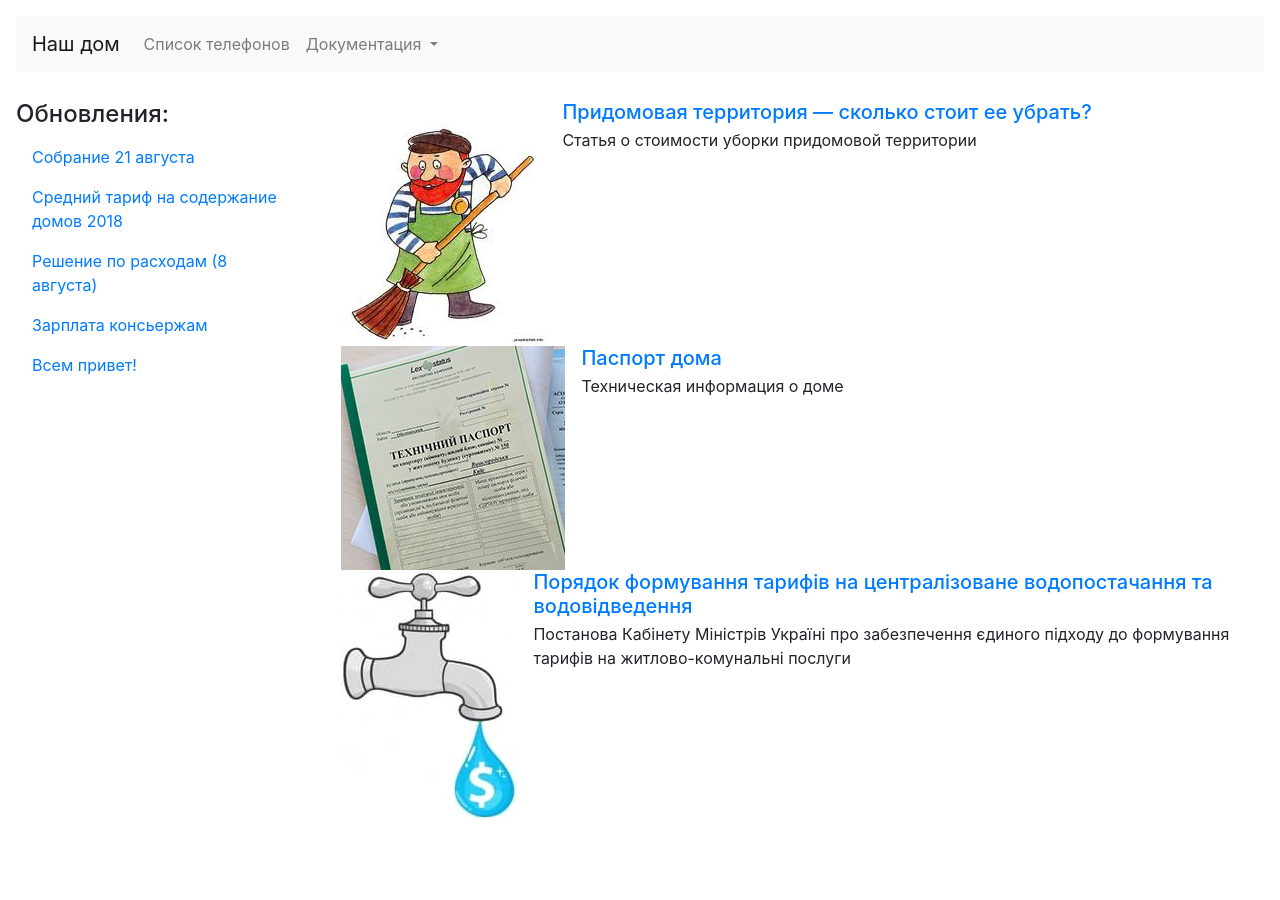
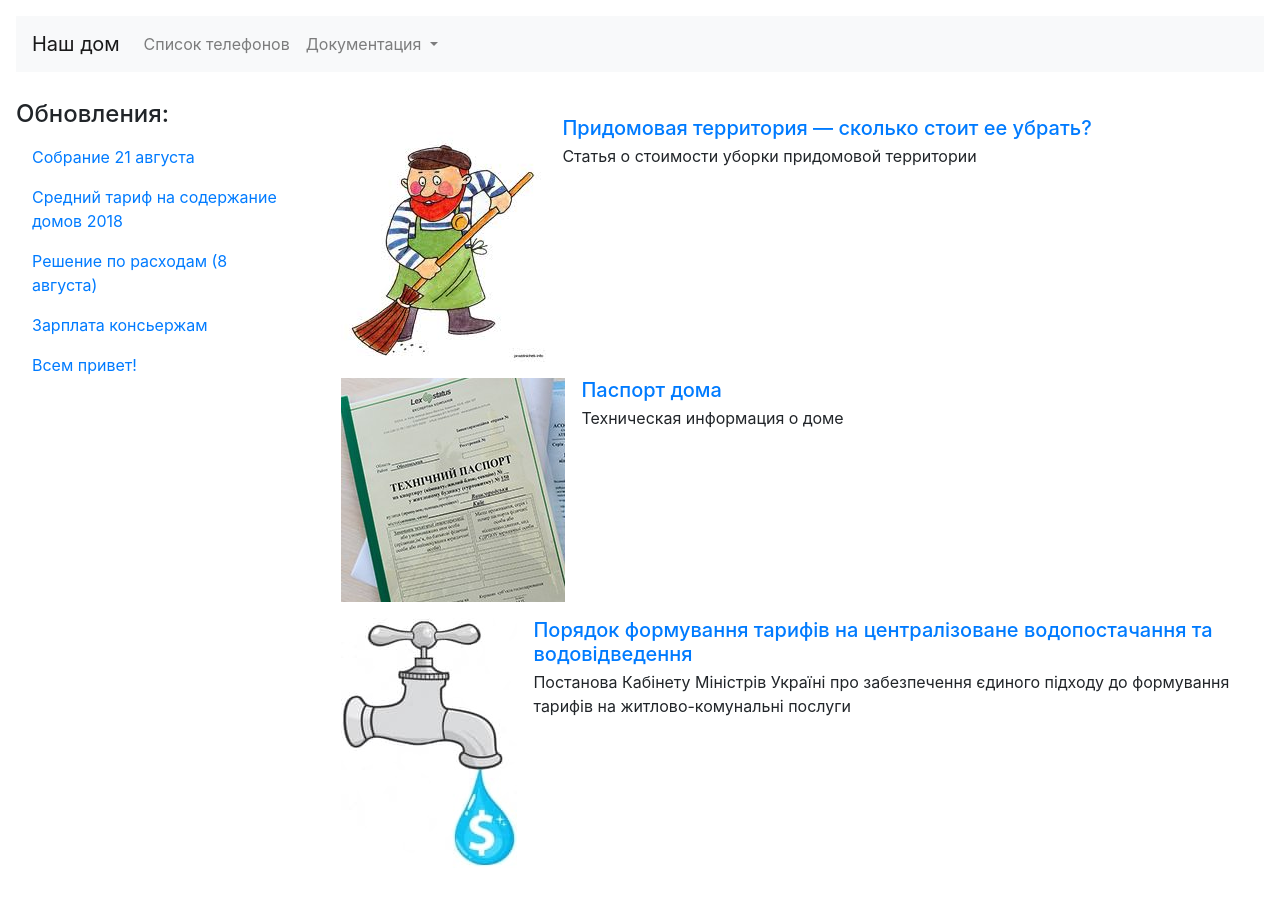
Before and after one commit to heroes-kiev/16b, a Jekyll site: the page built from _docs/index.md, in a window 1280 px wide. Built offline with Jekyll 4.4.1, drawn with Linux system fonts in a browser that asks for light colours.

Commit message:
fix styling doc index

```diff
--- a/_docs/index.md
+++ b/_docs/index.md
@@ -9,7 +9,7 @@ published: true
 {% for doc in site.docs %}
   {% if doc.exclude != true %}
 
-    <li class="media">
+    <li class="media mt-3">
       <a href="{{doc.url}}"><img class="mr-3" src="{{doc.picture}}" alt="{{doc.title}}"></a>
       <div class="media-body">
         <h5 class="mt-0 mb-1"><a href="{{doc.url}}">{{doc.title}}</a></h5>
```
